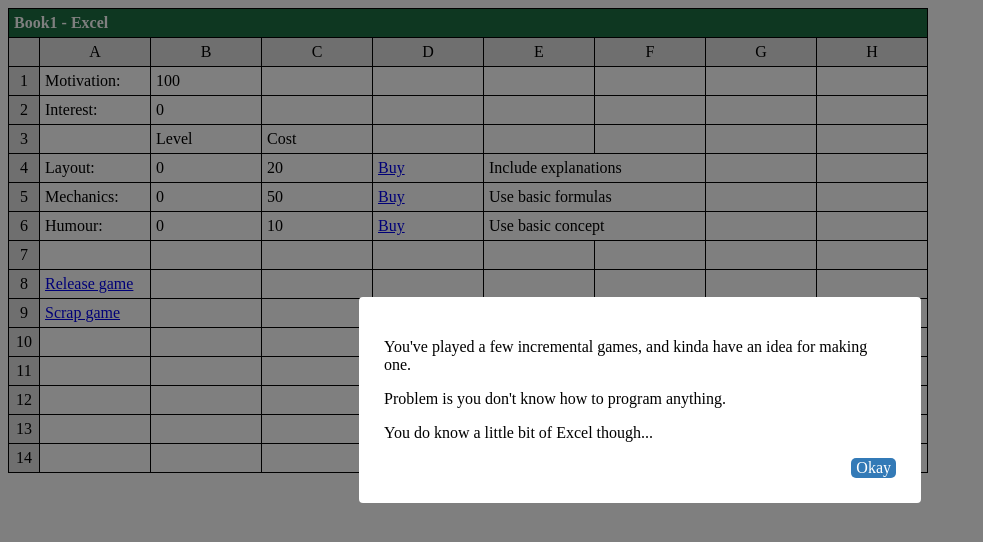
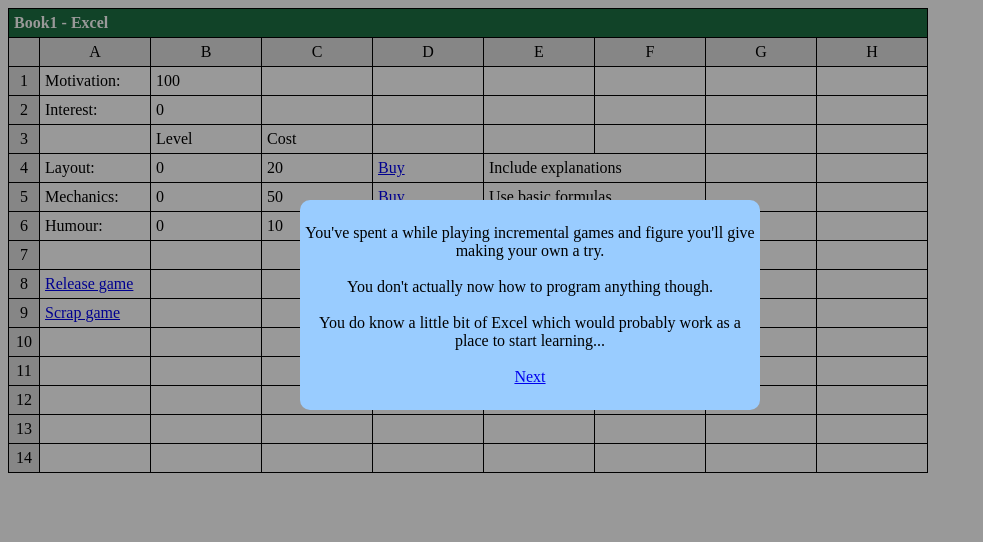
Before and after one commit to Gabriel1851/2, a plain HTML site: page index.html in a window 1280 px wide. Shown: the whole page, without its empty margins (0-983 px from the left). Drawn offline with Linux system fonts and the light colour scheme.

Commit message:
Add files via upload

```diff
--- a/excel.js
+++ b/excel.js
@@ -69,6 +69,9 @@ var mainExcelGameLoop = window.setInterval(function() {
   diff = Date.now() - excelGameData.lastTick;
   excelGameData.lastTick = Date.now()
   excelMotivation();
+  if (excelGameData.Motivation < 10 && excelGameData.Interest == 0) {
+    alert("With no players and little motivation, there's nothing to do but start again.");
+  }
 }, 1000)
 
 function excelMotivation () {
@@ -77,8 +80,10 @@ function excelMotivation () {
     if (e > 90) {
       if (excelGameData.interest < excelGameData.mechanics * 3) {
         excelGameData.interest += 1
+      } else {
+        excelGameData.interest = excelGameData.mechanics * 3
       }
-      } else if (e < 20) {
+    } else if (e < 20) {
       excelGameData.interest -= 1
     }
   }
--- a/index.html
+++ b/index.html
@@ -1,6 +1,7 @@
 <head>
     <link rel="stylesheet" href="main.css">
     <link rel="stylesheet" href="excel.css">
+    <script src="main.js" charset="utf-8" type="text/javascript"></script>
     <script src="excel.js" charset="utf-8" type="text/javascript"></script>
 </head>
 <body>
@@ -179,14 +180,16 @@
       <td  class="excel" width="100px">&nbsp;</td>
     </tr>
   </table>
-<div id="css-only-modals">
-	<input id="modal1" class="css-only-modal-check" type="checkbox" checked/>
-	<div class="css-only-modal">
-		<p>You've played a few incremental games, and kinda have an idea for making one.</p>
-		<p>Problem is you don't know how to program anything.</p>
-		<p>You do know a little bit of Excel though...</p>
-		<label for="modal1" class="css-only-modal-btn btn-modal">&nbsp;Okay&nbsp;</label>
-	</div>
-<div id="screen-shade"></div>
-</div>
+<div id="intro" style="display:block;opacity: 0.4;background: #000;position: absolute;left: 0;right: 0;top: 0;bottom: 0;pointer-events: none;z-index: 1"></div>
+<div id="intro1b" class="helpBubble" style="display:block;left:300px;top:200px;width:450px;height:200px;border-radius: 10px"><div class="helpContents" style="display:block;">You've spent a while playing incremental games and figure you'll give making your own a try.<br />&nbsp;<br />You don't actually now how to program anything though.<br />&nbsp;<br />You do know a little bit of Excel which would probably work as a place to start learning...<br />&nbsp;<br /><a href="#" onclick="intro1()">Next</a></div></div>
+<div id="intro2a" class="leftArrow" style="display:none;left:240px;top:70px;"></div>
+<div id="intro2b" class="helpBubble" style="display:none;left:250px;top:70px;"><div class="helpContents">Your motivation to work on your game. Motivation will let you "buy" game elements like layout or mechanics.<br />&nbsp;<br /><a href="#" onclick="intro2()">Next</a></div></div>
+<div id="intro3a" class="leftArrow" style="display:none;left:240px;top:95px;"></div>
+<div id="intro3b" class="helpBubble" style="display:none;left:250px;top:95px;"><div class="helpContents">The number of people playing your game. More players gives more motivation.<br />&nbsp;<br /><a href="#" onclick="intro3()">Next</a></div></div>
+<div id="intro4a" class="leftArrow" style="display:none;left:440px;top:160px;"></div>
+<div id="intro4b" class="helpBubble" style="display:none;left:450px;top:160px;"><div class="helpContents">The different game factors that you can work on. Different combinations will bring different numbers of players.<br />&nbsp;<br /><a href="#" onclick="intro4()">Next</a></div></div>
+<div id="intro5a" class="leftArrow" style="display:none;left:140px;top:260px;"></div>
+<div id="intro5b" class="helpBubble" style="display:none;left:150px;top:260px;"><div class="helpContents">Release your game here to try and attract players.<br />&nbsp;<br /><a href="#" onclick="intro5()">Next</a></div></div>
+<div id="intro6a" class="leftArrow" style="display:none;left:140px;top:290px;"></div>
+<div id="intro6b" class="helpBubble" style="display:none;left:150px;top:290px;"><div class="helpContents">If your game is no good, you will need to come up with another idea.<br />&nbsp;<br /><a href="#" onclick="intro6()">Next</a></div></div>
 </body>
--- a/main.css
+++ b/main.css
@@ -1,99 +1,30 @@
-#css-only-modals {
-	position: fixed;
-	pointer-events: none;
-	left: 0;
-	top: 0;
-	right: 0;
-	bottom: 0;
-	z-index: 10000000;
-	text-align: center;
-	white-space: nowrap;
-	height: 100%;
+a:visited {
+  color: black;
 }
 
-#css-only-modals:before {
-	content: '';
-	display: inline-block;
-	height: 100%;
-	vertical-align: middle;
-	margin-right: -0.25em;
+.helpBubble {
+  background: #99ccff;
+  position:absolute;
+  width: 300px;
+  height: 100px;
+  text-align: center;
+  border-radius: 0px 10px 10px 10px;
+  padding: 5px;
+  z-index: 2;
 }
 
-.css-only-modal-check {
-	pointer-events: auto;
+.helpContents {
+  position: relative;
+  top: 50%;
+  transform: translateY(-50%);
 }
 
-.css-only-modal-check:checked ~ .css-only-modal {
-	opacity: 1;
-	pointer-events: auto;
+.leftArrow {
+  width: 0;
+  height: 0;
+  border-top: 10px solid transparent;
+  border-bottom: 10px solid transparent;
+  border-right: 10px solid #99ccff;
+  position: absolute;
+  z-index: 2;
 }
-
-.css-only-modal {
-	width: 40%;
-	background: #FFF;
-	z-index: 1;
-	display: inline-block;
-	position: relative;
-	pointer-events: auto;
-	padding: 25px;
-	text-align: right;
-	border-radius: 4px;
-	white-space: normal;
-	display: inline-block;
-	vertical-align: middle;
-	opacity: 0;
-	pointer-events: none;
-}
-
-.css-only-modal h2 {
-	text-align: center;
-}
-
-.css-only-modal p {
-	text-align: left;
-}
-
-.css-only-modal-close {
-	position: absolute;
-	top: 25px;
-	right: 25px;
-}
-
-.css-only-modal-check {
-	display: none;
-}
-
-.css-only-modal-check:checked ~ #screen-shade {
-	opacity: 0.5;
-	pointer-events: auto;
-}
-
-#screen-shade {
-	opacity: 0;
-	background: #000;
-	position: absolute;
-	left: 0;
-	right: 0;
-	top: 0;
-	bottom: 0;
-	pointer-events: none;
-	transition: opacity 0.8s;
-}
-
-.btn-modal {
-    color: #fff;
-    background-color: #337ab7;
-    border-color: #2e6da4;
-    display: inline-block;
-    margin-bottom: 0;
-    font-weight: 400;
-    text-align: center;
-    white-space: nowrap;
-    vertical-align: middle;
-    touch-action: manipulation;
-    cursor: pointer;
-    user-select: none;
-    background-image: none;
-    border: 1px solid transparent;
-    border-radius: 5px;
-}
--- a/main.js
+++ b/main.js
@@ -6,7 +6,42 @@ function toggle_visibility(id) {
     e.style.display = 'block';
 }
 
-function bold(id) {
-  var e = document.getElementById(id);
-  e.style.font-weight = 'bold';
+function intro1() {
+  toggle_visibility("intro1b");
+  toggle_visibility("intro2a");
+  toggle_visibility("intro2b");
 }
+
+function intro2() {
+  toggle_visibility("intro2a");
+  toggle_visibility("intro2b");
+  toggle_visibility("intro3a");
+  toggle_visibility("intro3b");
+}
+
+function intro3() {
+  toggle_visibility("intro3a");
+  toggle_visibility("intro3b");
+  toggle_visibility("intro4a");
+  toggle_visibility("intro4b");
+}
+
+function intro4() {
+  toggle_visibility("intro4a");
+  toggle_visibility("intro4b");
+  toggle_visibility("intro5a");
+  toggle_visibility("intro5b");
+}
+
+function intro5() {
+  toggle_visibility("intro5a");
+  toggle_visibility("intro5b");
+  toggle_visibility("intro6a");
+  toggle_visibility("intro6b");
+}
+
+function intro6() {
+  toggle_visibility("intro");
+  toggle_visibility("intro6a");
+  toggle_visibility("intro6b");
+}
```
